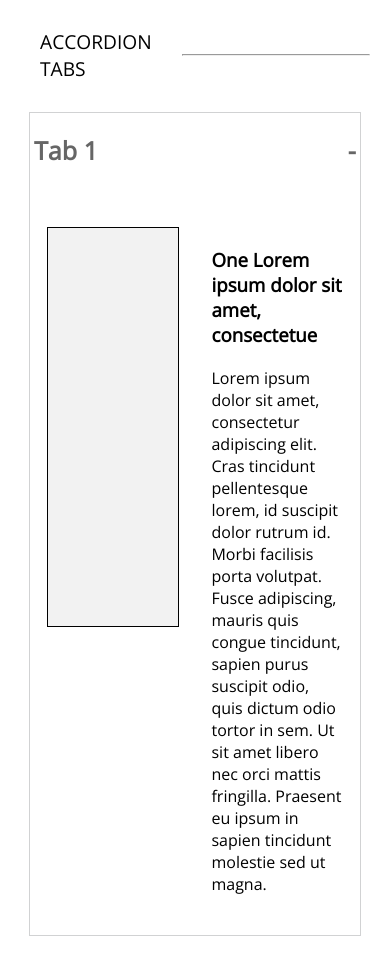
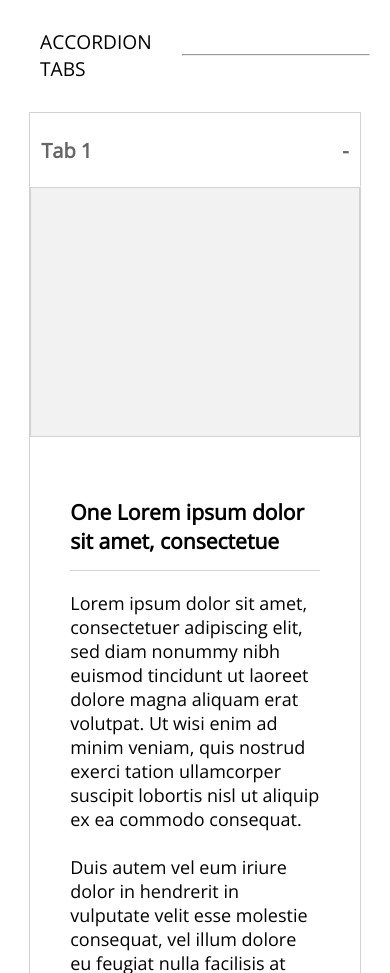
Before and after one commit to ana-jauregui/Pattrn-Party, a plain HTML site: page index.html in a window 390 px wide. Shown: the part 108-1081 px from the top of the page. Drawn offline with nearby package versions, Linux system fonts and the light colour scheme.

Commit message:
add media query for accordion tab restructure

```diff
--- a/index.css
+++ b/index.css
@@ -44,7 +44,9 @@ header span {
 /*------------------------------------------------------------------*/
 
 .info h3 {
+  border-bottom: 1px solid #D1D2D3;
   margin: 20px 0;
+  padding-bottom: 15px;
 }
 
 section {
@@ -70,7 +72,7 @@ section {
   border-bottom: 1px solid #D1D2D3;
   color: #666666;
   cursor: pointer;
-  font-size: 25px;
+  font-size: 20px;
   line-height: 75px;
   list-style: none;
   text-align: center;
@@ -103,7 +105,7 @@ section {
 
 .picture {
   background: #F2F2F2;
-  border: 1px solid;
+  border: 1px solid #D1D2D3;
   height: 400px;
   width: 40%;
 }
@@ -112,6 +114,7 @@ section {
   width: 40%;
   display: flex;
   flex-direction: column;
+  font-size: 18px;
 }
 
 .view-code-btn {
@@ -130,7 +133,14 @@ section {
 @media screen and (max-width: 600px) {
 
   .tab {
+    border-bottom: 1.5px solid #FFF;
+    border-right: 1px solid #D1D2D3;
+    border-left: 1px solid #D1D2D3;
     width: 85%;
+  }
+
+  .tab:last-of-type {
+    border-bottom: 1px solid #D1D2D3;
   }
 
   .tab span {
@@ -140,6 +150,19 @@ section {
 
   .active-tab-details {
     order: 0;
+    flex-direction: column;
+    margin: 0;
+    padding: 0;
+  }
+
+  .picture {
+    height: 250px;
+    width: 100%;
+  }
+
+  .info {
+    padding: 40px;
+    width: 100%;
   }
 
 }
--- a/index.html
+++ b/index.html
@@ -27,7 +27,9 @@
           </div>
           <div class="info">
             <h3>One Lorem ipsum dolor sit amet, consectetue</h3>
-          <p>Lorem ipsum dolor sit amet, consectetur adipiscing elit. Cras tincidunt pellentesque lorem, id suscipit dolor rutrum id. Morbi facilisis porta volutpat. Fusce adipiscing, mauris quis congue tincidunt, sapien purus suscipit odio, quis dictum odio tortor in sem. Ut sit amet libero nec orci mattis fringilla. Praesent eu ipsum in sapien tincidunt molestie sed ut magna.</p>
+            <p>Lorem ipsum dolor sit amet, consectetuer adipiscing elit, sed diam nonummy nibh euismod tincidunt ut laoreet dolore magna aliquam erat volutpat. Ut wisi enim ad minim veniam, quis nostrud exerci tation ullamcorper suscipit lobortis nisl ut aliquip ex ea commodo consequat.<br>
+
+            <br>Duis autem vel eum iriure dolor in hendrerit in vulputate velit esse molestie consequat, vel illum dolore eu feugiat nulla facilisis at vero eros et accumsan et iusto odio dignissim qui blandit.</p>
           </div>
         </article>
 
@@ -38,7 +40,9 @@
             </div>
             <div class="info">
               <h3>Two Lorem ipsum dolor sit amet, consectetue</h3>
-              <p>Ut laoreet augue et neque pretium non sagittis nibh pulvinar. Etiam ornare tincidunt orci quis ultrices. Pellentesque ac sapien ac purus gravida ullamcorper. Duis rhoncus sodales lacus, vitae adipiscing tellus pharetra sed. Praesent bibendum lacus quis metus condimentum ac accumsan orci vulputate. Aenean fringilla massa vitae metus facilisis congue.</p>
+              <p>Lorem ipsum dolor sit amet, consectetuer adipiscing elit, sed diam nonummy nibh euismod tincidunt ut laoreet dolore magna aliquam erat volutpat. Ut wisi enim ad minim veniam, quis nostrud exerci tation ullamcorper suscipit lobortis nisl ut aliquip ex ea commodo consequat.<br>
+
+              <br>Duis autem vel eum iriure dolor in hendrerit in vulputate velit esse molestie consequat, vel illum dolore eu feugiat nulla facilisis at vero eros et accumsan et iusto odio dignissim qui blandit.</p>
             </div>
         </article>
 
@@ -49,7 +53,9 @@
             </div>
             <div class="info">
               <h3>Three Lorem ipsum dolor sit amet, consectetue</h3>
-              <p>Donec mattis mauris gravida metus laoreet non rutrum sem viverra. Aenean nibh libero, viverra vel vestibulum in, porttitor ut sapien. Phasellus tempor lorem id justo ornare tincidunt. Nulla faucibus, purus eu placerat fermentum, velit mi iaculis nunc, bibendum tincidunt ipsum justo eu mauris. Nulla facilisi.</p>
+              <p>Lorem ipsum dolor sit amet, consectetuer adipiscing elit, sed diam nonummy nibh euismod tincidunt ut laoreet dolore magna aliquam erat volutpat. Ut wisi enim ad minim veniam, quis nostrud exerci tation ullamcorper suscipit lobortis nisl ut aliquip ex ea commodo consequat.<br>
+
+              <br>Duis autem vel eum iriure dolor in hendrerit in vulputate velit esse molestie consequat, vel illum dolore eu feugiat nulla facilisis at vero eros et accumsan et iusto odio dignissim qui blandit.</p>
             </div>
         </article>
 
@@ -60,7 +66,9 @@
             </div>
             <div class="info">
               <h3>Four Lorem ipsum dolor sit amet, consectetue</h3>
-              <p>Cum sociis natoque penatibus et magnis dis parturient montes, nascetur ridiculus mus. Phasellus dui urna, mollis vel suscipit in, pharetra at ligula. Pellentesque a est vel est fermentum pellentesque sed sit amet dolor. Nunc in dapibus nibh. Aliquam erat volutpat. Phasellus vel dui sed nibh iaculis convallis id sit amet urna.</p>
+              <p>Lorem ipsum dolor sit amet, consectetuer adipiscing elit, sed diam nonummy nibh euismod tincidunt ut laoreet dolore magna aliquam erat volutpat. Ut wisi enim ad minim veniam, quis nostrud exerci tation ullamcorper suscipit lobortis nisl ut aliquip ex ea commodo consequat.<br>
+
+              <br>Duis autem vel eum iriure dolor in hendrerit in vulputate velit esse molestie consequat, vel illum dolore eu feugiat nulla facilisis at vero eros et accumsan et iusto odio dignissim qui blandit.</p>
             </div>
         </article>
     </section>
```
Lines whose indentation alone changed are shown as unchanged.
